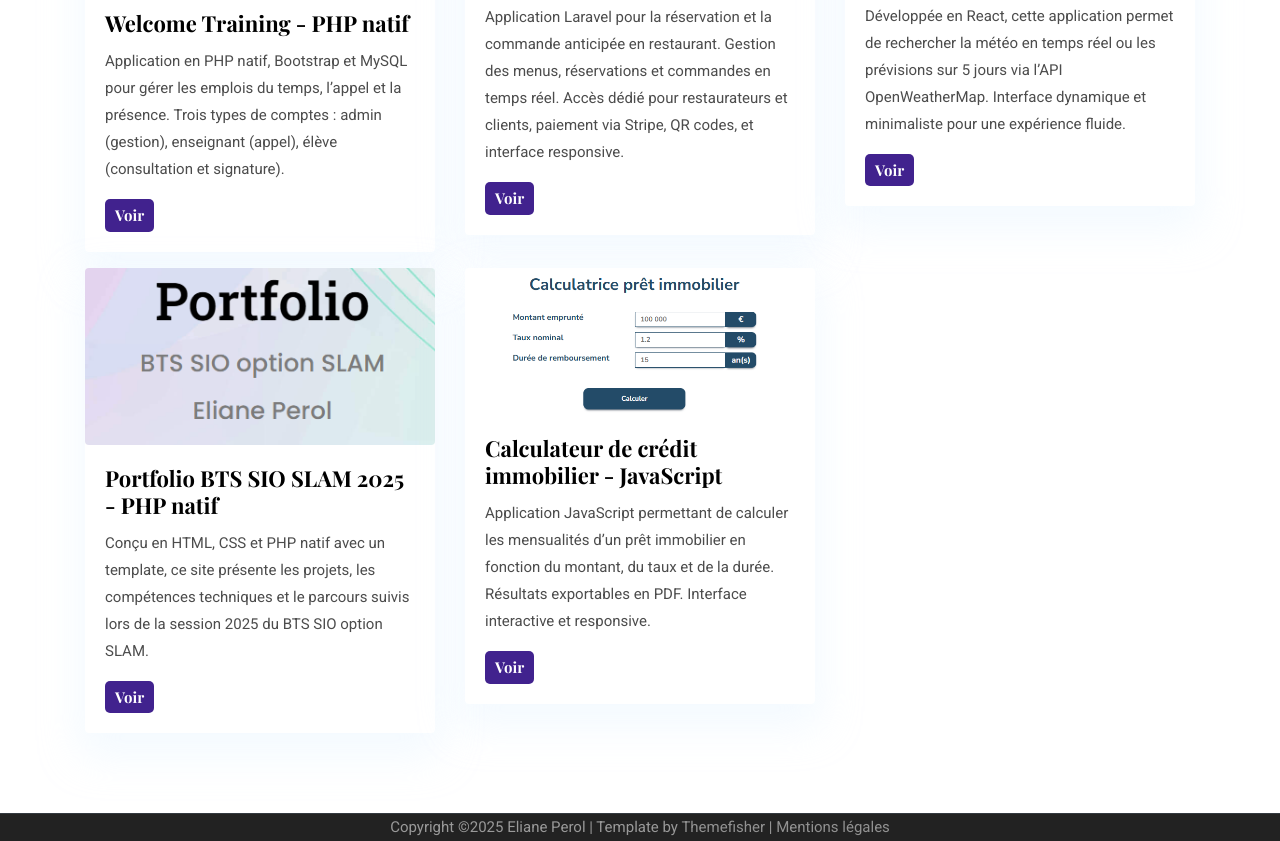
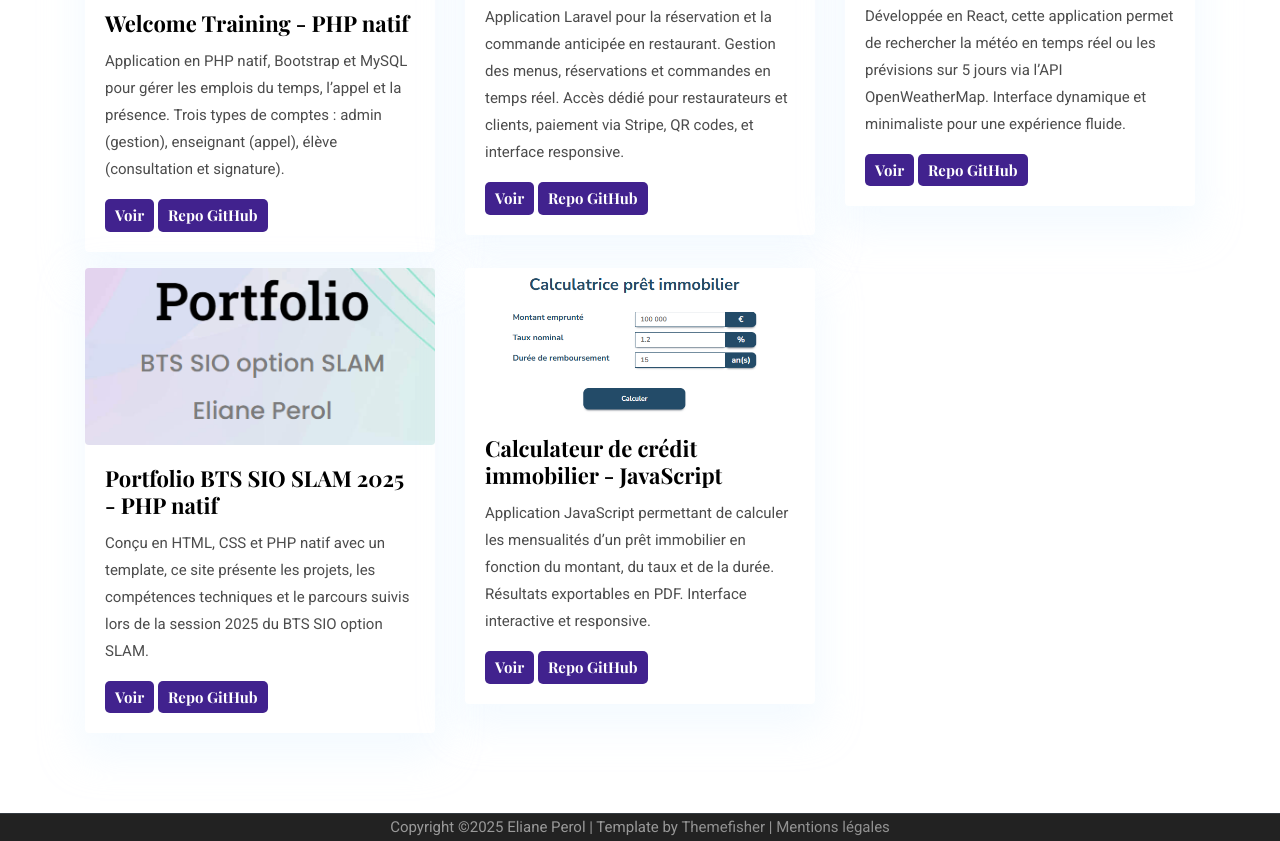
Before and after one commit to ElianePerol/elianeperol.com, a plain HTML site: page index.html in a window 1280 px wide. Shown: the part 1336-2177 px from the top of the page. Drawn offline with nearby package versions, Linux system fonts and the light colour scheme.

Commit message:
repo github links

```diff
--- a/index.html
+++ b/index.html
@@ -133,6 +133,7 @@
               <p class="cars-text"> Application en PHP natif, Bootstrap et MySQL pour gérer les emplois du temps, l’appel et la
                 présence. Trois types de comptes : admin (gestion), enseignant (appel), élève (consultation et signature).</p>
               <a href="https://welcometraining.elianeperol.com/login.php" target="_blank" class="btn btn-xs btn-primary">Voir</a>
+              <a href="https://github.com/ElianePerol/Welcome-Training-OOP" target="_blank" class="btn btn-xs btn-primary">Repo GitHub</a>
             </div>
           </article>
         </div>
@@ -149,6 +150,7 @@
                 menus, réservations et commandes en temps réel. Accès dédié pour restaurateurs et clients, paiement via Stripe,
                 QR codes, et interface responsive.</p>
               <a href="https://clickneat.elianeperol.com/" target="_blank" class="btn btn-xs btn-primary">Voir</a>
+              <a href="https://github.com/ElianePerol/Click.n.Eat" target="_blank" class="btn btn-xs btn-primary">Repo GitHub</a>
             </div>
           </article>
         </div>
@@ -164,6 +166,7 @@
               <p class="cars-text">Développée en React, cette application permet de rechercher la météo en temps réel ou les prévisions
                 sur 5 jours via l’API OpenWeatherMap. Interface dynamique et minimaliste pour une expérience fluide.</p>
               <a href="https://weatherapp.elianeperol.com/" target="_blank" class="btn btn-xs btn-primary">Voir</a>
+              <a href="https://github.com/ElianePerol/React.Weather.App" target="_blank" class="btn btn-xs btn-primary">Repo GitHub</a>
             </div>
           </article>
         </div>
@@ -179,6 +182,7 @@
               <p class="cars-text">Conçu en HTML, CSS et PHP natif avec un template, ce site présente les projets, les compétences
                 techniques et le parcours suivis lors de la session 2025 du BTS SIO option SLAM.</p>
               <a href="https://portfolio.elianeperol.com/" target="_blank" class="btn btn-xs btn-primary">Voir</a>
+              <a href="https://github.com/ElianePerol/Portfolio.2025.BTS.SIO" target="_blank" class="btn btn-xs btn-primary">Repo GitHub</a>
             </div>
           </article>
         </div>
@@ -194,6 +198,7 @@
               <p class="cars-text">Application JavaScript permettant de calculer les mensualités d’un prêt immobilier en fonction du montant,
                 du taux et de la durée. Résultats exportables en PDF. Interface interactive et responsive.</p>
               <a href="https://mortgage.elianeperol.com/" target="_blank" class="btn btn-xs btn-primary">Voir</a>
+              <a href="https://github.com/ElianePerol/Calculatrice.Pret.immo" target="_blank" class="btn btn-xs btn-primary">Repo GitHub</a>
             </div>
           </article>
         </div>
```
